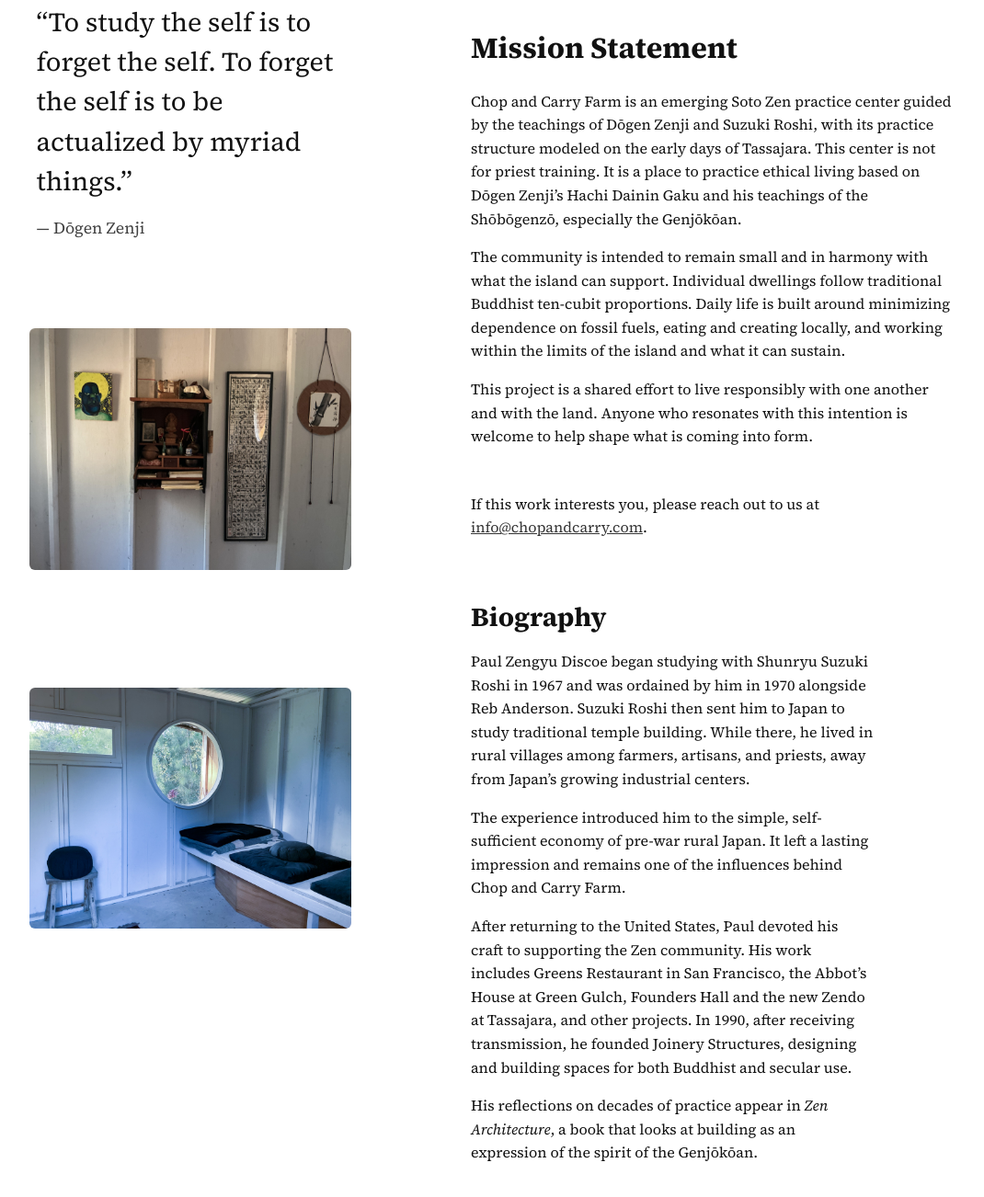
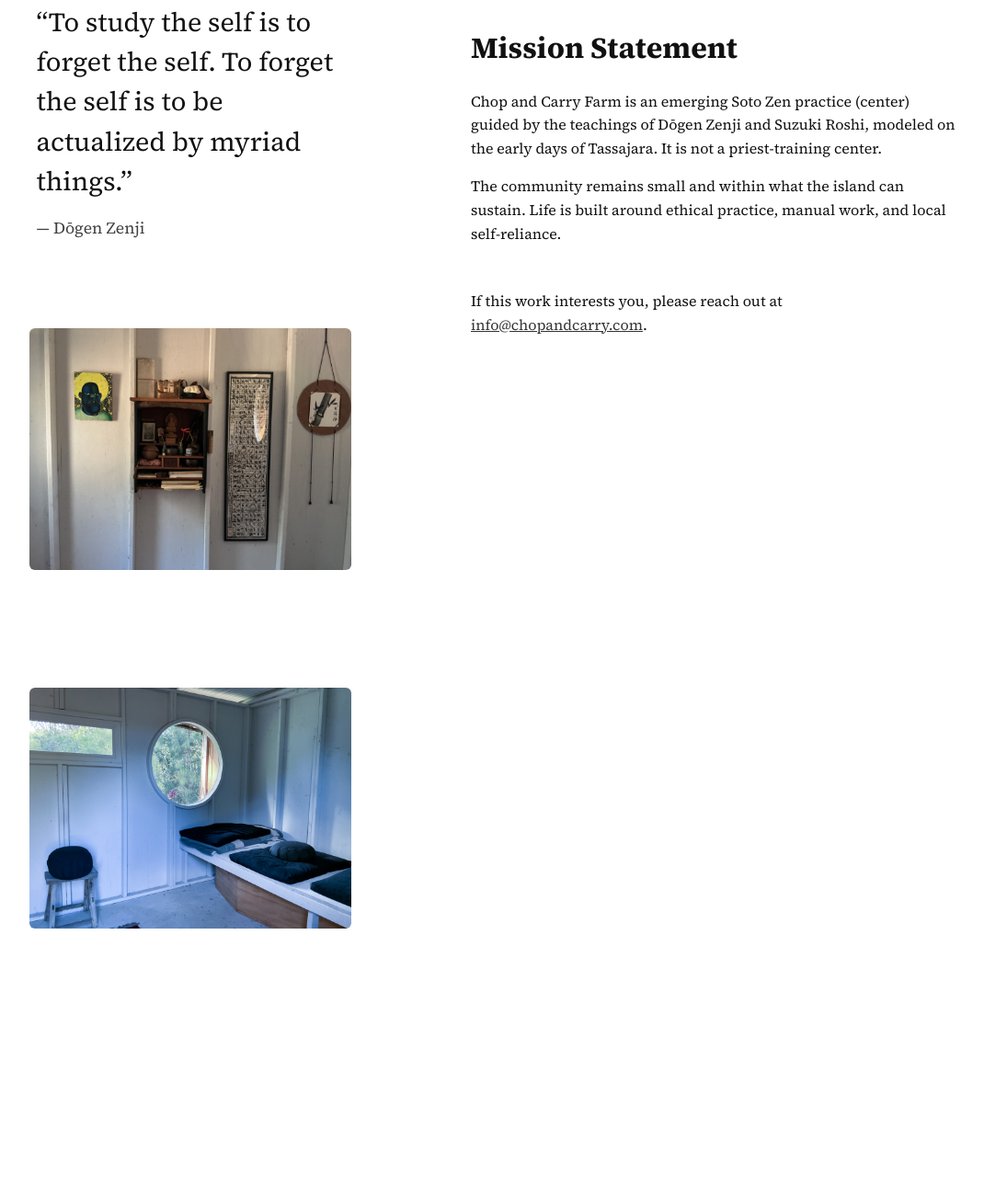
Before and after one commit to atabataba/website, a plain HTML site: page index.html in a window 1280 px wide. Shown: the part 917-2219 px from the top of the page at 92% size, without its empty margins (158-1228 px from the left). After the commit the page ends 2047 px from the top, so only its background shows below. Drawn offline with nearby package versions, Linux system fonts and the light colour scheme.

Commit message:
Update index.html

```diff
--- a/index.html
+++ b/index.html
@@ -9,9 +9,9 @@
   <link
     href="https://fonts.googleapis.com/css2?family=Archivo+Narrow:ital,wght@0,400;1,400&family=Source+Serif+4:ital,wght@0,400;0,700;1,400&display=swap"
     rel="stylesheet"
-  />
+  >
 
-  <!-- Main CSS (make sure styles.css is in the same folder as this HTML file) -->
+  <!-- Main CSS -->
   <link rel="stylesheet" href="styles.css" />
 </head>
 
@@ -30,13 +30,14 @@
       <span>FARM</span>
     </h1>
 
-    <!-- DOWN ARROW (click scrolls to main content) -->
+    <!-- BIG DOWN ARROW -->
     <a href="#main" class="scroll-arrow" aria-label="Scroll down"></a>
 
   </header>
 
   <!-- ===== MAIN CONTENT ===== -->
   <main id="main">
+
     <section class="mission-section">
 
       <!-- LEFT SIDE -->
@@ -58,62 +59,26 @@
         <h2 class="mission-title">Mission Statement</h2>
 
         <p>
-          Chop and Carry Farm is an emerging Soto Zen practice center guided by the teachings of Dōgen Zenji and Suzuki Roshi,
-          with its practice structure modeled on the early days of Tassajara. This center is not for priest training. It is a place to practice ethical
-          living based on Dōgen Zenji’s Hachi Dainin Gaku and his teachings of the Shōbōgenzō, especially the Genjōkōan.
+          Chop and Carry Farm is an emerging Soto Zen practice (center) guided by the teachings of Dōgen Zenji and Suzuki Roshi,
+          modeled on the early days of Tassajara. It is not a priest-training center.
         </p>
 
         <p>
-          The community is intended to remain small and in harmony with what the island can support. Individual dwellings
-          follow traditional Buddhist ten-cubit proportions. Daily life is built around minimizing dependence on fossil fuels,
-          eating and creating locally, and working within the limits of the island and what it can sustain.
-        </p>
-
-        <p>
-          This project is a shared effort to live responsibly with one another and with the land.
-          Anyone who resonates with this intention is welcome to help shape what is coming into form.
+          The community remains small and within what the island can sustain. Life is built around
+          ethical practice, manual work, and local self-reliance.
         </p>
 
         <div class="mission-cta">
           <p>
-            If this work interests you, please reach out to us at
+            If this work interests you, please reach out at
             <a href="mailto:info@chopandcarry.com">info@chopandcarry.com</a>.
-          </p>
-        </div>
-
-        <div class="bio-section">
-          <h2 class="bio-title">Biography</h2>
-
-          <p>
-            Paul Zengyu Discoe began studying with Shunryu Suzuki Roshi in 1967 and was ordained
-            by him in 1970 alongside Reb Anderson. Suzuki Roshi then sent him to Japan to study
-            traditional temple building. While there, he lived in rural villages among farmers,
-            artisans, and priests, away from Japan’s growing industrial centers.
-          </p>
-
-          <p>
-            The experience introduced him to the simple, self-sufficient economy of pre-war rural Japan.
-            It left a lasting impression and remains one of the influences behind Chop and Carry Farm.
-          </p>
-
-          <p>
-            After returning to the United States, Paul devoted his craft to supporting the Zen
-            community. His work includes Greens Restaurant in San Francisco, the Abbot’s House at
-            Green Gulch, Founders Hall and the new Zendo at Tassajara, and other projects. In
-            1990, after receiving transmission, he founded Joinery Structures, designing and
-            building spaces for both Buddhist and secular use.
-          </p>
-
-          <p>
-            His reflections on decades of practice appear in
-            <em>Zen Architecture</em>, a book that looks at building as an expression of the
-            spirit of the Genjōkōan.
           </p>
         </div>
 
       </div>
 
     </section>
+
   </main>
 
 </body>
```
